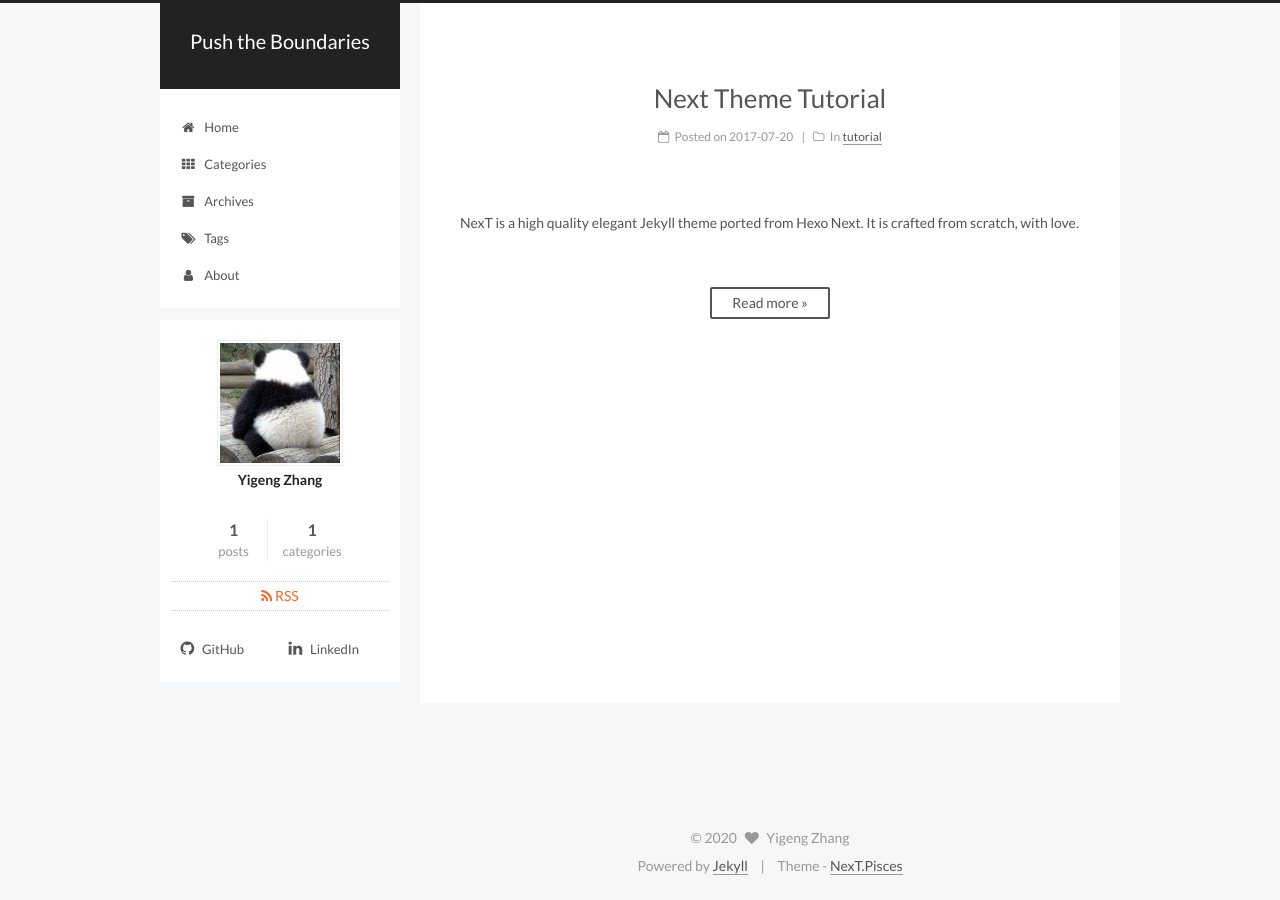
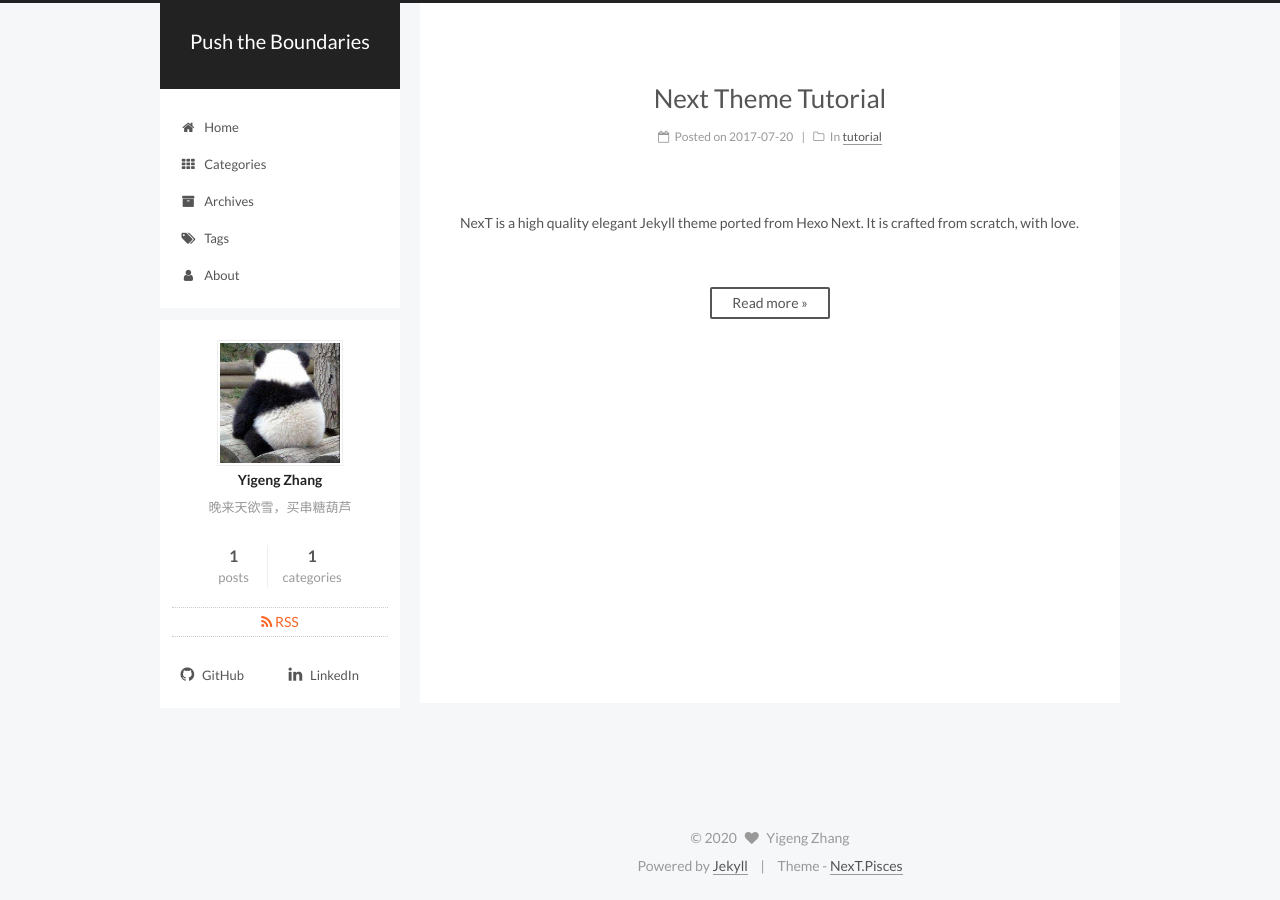
Before and after one commit to ZhangYigeng/ZhangYigeng.github.io, a Jekyll site: the page built from index.html, in a window 1280 px wide. Built offline with Jekyll 4.4.1, drawn with Linux system fonts in a browser that asks for light colours; the list of posts is cut into pages by our own code.

Commit message:
Update _config.yml

```diff
--- a/_config.yml
+++ b/_config.yml
@@ -6,7 +6,7 @@
 # Site
 title: Push the Boundaries
 subtitle:
-description:
+description: 晚来天欲雪，买串糖葫芦
 author: Yigeng Zhang
 # Support language: de, en, fr-FR, id, ja, ko, pt-BR, pt, ru, zh-Hans, zh-hk, zh-tw
 language: en
```
